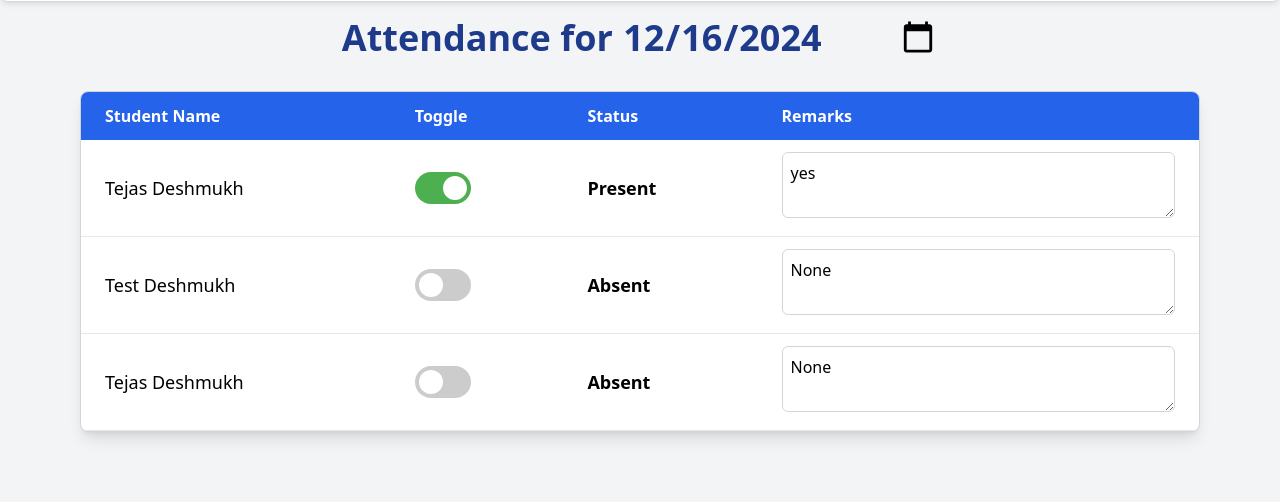
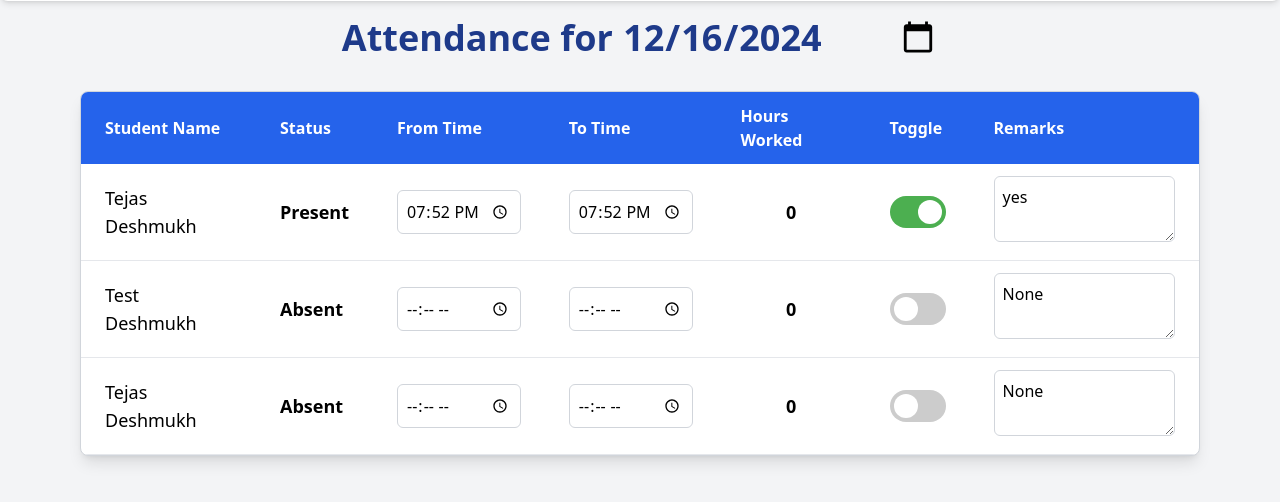
Before and after one commit to RohitSingh555/Lchaim_Virtual_Manager, a Django app: page /attendance/ in a window 1280 px wide. Shown: the part 71-573 px from the top of the page. Run offline with Django 5.2, Linux system fonts and the light colour scheme; data comes from the database, SQL or seed files in the repository; both versions use the stored data as it was after the commit; some libraries are stand-ins or nearby versions.

Commit message:
Added time selection while marking a volunteer present

```diff
--- a/students/templates/attendance/attendance.html
+++ b/students/templates/attendance/attendance.html
@@ -21,8 +21,11 @@
                 <thead class="bg-blue-600 text-white">
                     <tr>
                         <th class="px-6 py-3 text-left">Student Name</th>
+                        <th class="px-6 py-3 text-left">Status</th>
+                        <th class="px-6 py-3 text-left">From Time</th>
+                        <th class="px-6 py-3 text-left">To Time</th>
+                        <th class="px-6 py-3 text-left">Hours Worked</th>
                         <th class="px-6 py-3 text-left">Toggle</th>
-                        <th class="px-6 py-3 text-left">Status</th>
                         <th class="px-6 py-3 text-left">Remarks</th>
                     </tr>
                 </thead>
@@ -30,6 +33,32 @@
                     {% for student_log in students %}
                     <tr class="border-b hover:bg-gray-50">
                         <td class="px-6 py-3 text-lg">{{ student_log.student.first_name }} {{ student_log.student.last_name }}</td>
+
+                        <td class="px-6 py-3">
+                            <span class="status-text text-lg font-semibold" data-student-id="{{ student_log.student.id }}">
+                                {{ student_log.log.status|default:'Present' }}
+                            </span>
+                        </td>
+
+                        <td class="px-6 py-3">
+                            <input type="time" class="from-time w-full p-2 border border-gray-300 rounded-md"
+                                   data-student-id="{{ student_log.student.id }}"
+                                   value="{{ student_log.log.start_time|time:'H:i' }}"
+                                   onchange="calculateAndSaveHours(this)">
+                        </td>
+
+                        <td class="px-6 py-3">
+                            <input type="time" class="to-time w-full p-2 border border-gray-300 rounded-md"
+                                   data-student-id="{{ student_log.student.id }}"
+                                   value="{{ student_log.log.end_time|time:'H:i' }}"
+                                   onchange="calculateAndSaveHours(this)">
+                        </td>
+
+                        <td class="px-6 py-3 text-center">
+                            <span class="hours-worked text-lg font-semibold" data-student-id="{{ student_log.student.id }}">
+                                {{ student_log.log.hours_worked|default:0 }}
+                            </span>
+                        </td>
 
                         <td class="px-6 py-3">
                             <label class="flex items-center cursor-pointer">
@@ -46,12 +75,6 @@
                         </td>
 
                         <td class="px-6 py-3">
-                            <span class="status-text text-lg font-semibold" data-student-id="{{ student_log.student.id }}">
-                                {{ student_log.log.status|default:'Present' }}
-                            </span>
-                        </td>
-
-                        <td class="px-6 py-3">
                             <textarea name="notes" class="remarks-field w-full p-2 border border-gray-300 rounded-md"
                                       data-student-id="{{ student_log.student.id }}"
                                       oninput="saveAttendance(this)">{{ student_log.log.notes }}</textarea>
@@ -59,6 +82,7 @@
                     </tr>
                     {% endfor %}
                 </tbody>
+
             </table>
         </div>
     </div>
@@ -81,7 +105,7 @@
                 statusText.classList.remove('text-red-600');
 
                 dot.style.transform = 'translateX(24px)';
-                toggleBackground.style.backgroundColor = '#4CAF50'; // Green
+                toggleBackground.style.backgroundColor = '#4CAF50';
             } else {
                 statusText.textContent = 'Absent';
                 statusText.classList.add('text-red-600');
@@ -94,24 +118,65 @@
             saveAttendance(checkbox);
         }
 
+        function calculateAndSaveHours(input) {
+            const studentId = input.getAttribute('data-student-id');
+            const fromTimeInput = document.querySelector(`input[data-student-id="${studentId}"].from-time`);
+            const toTimeInput = document.querySelector(`input[data-student-id="${studentId}"].to-time`);
+            const hoursWorkedSpan = document.querySelector(`.hours-worked[data-student-id="${studentId}"]`);
+
+            if (!fromTimeInput || !toTimeInput || !hoursWorkedSpan) {
+                console.error('Missing time input or hours element for student ID:', studentId);
+                return;
+            }
+
+            const fromTime = fromTimeInput.value;
+            const toTime = toTimeInput.value;
+
+            if (fromTime && toTime) {
+                const fromDateTime = new Date(`1970-01-01T${fromTime}:00`);
+                const toDateTime = new Date(`1970-01-01T${toTime}:00`);
+
+                const durationInMs = toDateTime - fromDateTime;
+                if (durationInMs < 0) {
+                    console.error('End time cannot be before start time');
+                    return;
+                }
+
+                const hoursWorked = (durationInMs / 1000) / 3600;
+                hoursWorkedSpan.textContent = hoursWorked.toFixed(2);
+                saveAttendance(fromTimeInput, toTimeInput, hoursWorked);
+            }
+        }
+
         function saveAttendance(input) {
             const studentId = input.getAttribute('data-student-id');
-            const checkbox = document.querySelector(`input[data-student-id="${studentId}"]`);
-            const newStatus = checkbox.checked ? 'Present' : 'Absent';
+
+            // Select all necessary fields based on student ID
+            const fromTimeInput = document.querySelector(`input[data-student-id="${studentId}"].from-time`);
+            const toTimeInput = document.querySelector(`input[data-student-id="${studentId}"].to-time`);
             const remarksField = document.querySelector(`textarea[data-student-id="${studentId}"]`);
-            if (!remarksField) {
-                console.error('Remarks textarea not found for student ID:', studentId);
-                return;
-            }
-            const remarks = remarksField.value;
+            const statusCheckbox = document.querySelector(`input[data-student-id="${studentId}"].status-toggle-toggle`);
+            const hoursWorkedSpan = document.querySelector(`.hours-worked[data-student-id="${studentId}"]`);
             const csrfToken = document.querySelector('meta[name="csrf-token"]').getAttribute('content');
 
+            // Gather data
+            const newStatus = statusCheckbox.checked ? 'Present' : 'Absent';
+            const startTime = fromTimeInput.value;
+            const endTime = toTimeInput.value;
+            const remarks = remarksField.value;
+            const hoursWorked = hoursWorkedSpan.textContent || 0;
+
+            // Prepare form data
             const formData = new FormData();
             formData.append('status', newStatus);
             formData.append('notes', remarks);
+            formData.append('start_time', startTime);
+            formData.append('end_time', endTime);
+            formData.append('hours_worked', hoursWorked);
             formData.append('student_id', studentId);
             formData.append('csrfmiddlewaretoken', csrfToken);
 
+            // Send POST request
             fetch(`/attendance/update/${studentId}/`, {
                 method: 'POST',
                 body: formData
@@ -121,13 +186,14 @@
                 if (data.success) {
                     console.log('Attendance updated successfully!');
                 } else {
-                    console.error('There was an error updating the attendance.');
+                    console.error('Error saving attendance:', data.error || 'Unknown error');
                 }
             })
             .catch(error => {
-                console.error('Error:', error);
+                console.error('Request failed:', error);
             });
         }
+
 
         function updateDate(input) {
             const selectedDate = input.value;
--- a/students/views.py
+++ b/students/views.py
@@ -80,9 +80,24 @@ def update_attendance(request, student_id):
     if request.method == 'POST':
         status = request.POST.get('status')
         notes = request.POST.get('notes')
+        start_time = request.POST.get('start_time')
+        end_time = request.POST.get('end_time')
+        hours_worked = request.POST.get('hours_worked')
+
+        # Convert the start and end times to datetime objects
+        if start_time and end_time:
+            start_time = datetime.strptime(start_time, '%H:%M').time()
+            end_time = datetime.strptime(end_time, '%H:%M').time()
+
+            log.start_time = start_time
+            log.end_time = end_time
 
         log.status = status
         log.notes = notes
+
+        if hours_worked:
+            log.hours_worked = float(hours_worked)
+
         log.save()
 
         return JsonResponse({'success': True})
```
Also changed, not shown: db.sqlite3.
